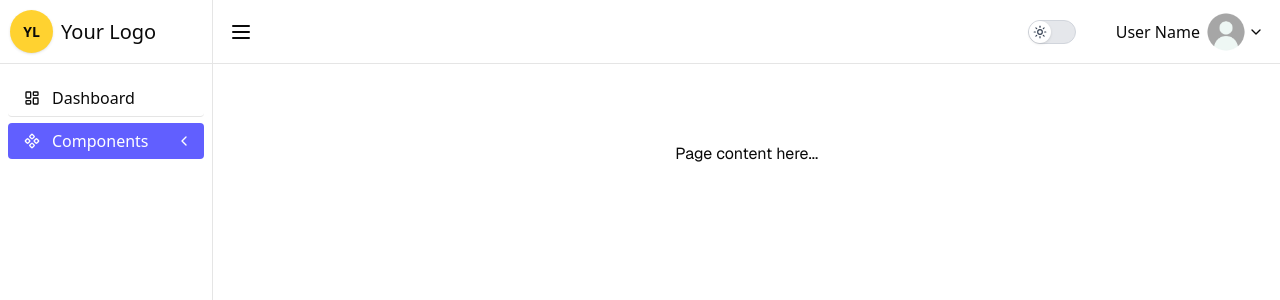
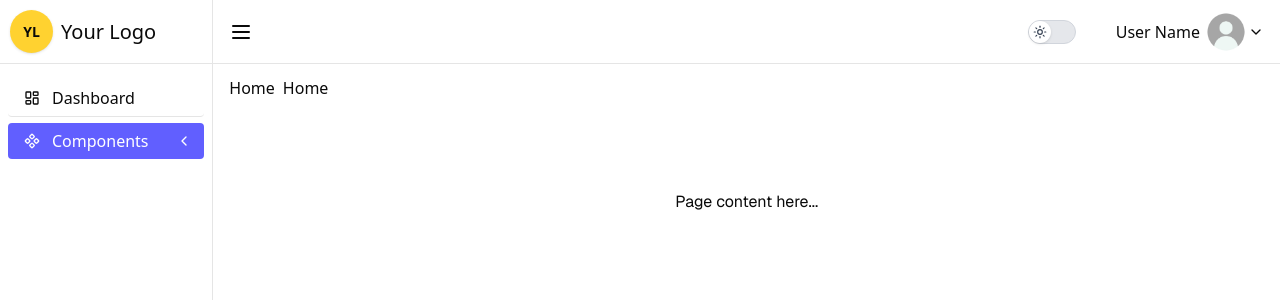
Before and after one commit to arthurHisao/Nextjs-my-own-component, a Next.js app: page / in a window 1280 px wide. Shown: the top 300 px of the page. Built offline with nearby package versions, Linux system fonts and the light colour scheme.

Commit message:
Feat: added breadcrumbs into MainLayout

```diff
--- /dev/null
+++ b/src/components/Breadcrumbs/index.tsx
@@ -0,0 +1,14 @@
+import Link from "next/link";
+import { usePathname } from "next/navigation";
+
+export default function Breadcrumbs() {
+  const pathname = usePathname()
+  const currentPageName = pathname.split('/').slice(-1).join() || 'Home'
+
+  return (
+    <div className='flex px-4 py-3'>
+      <Link href="/" className='after:content-["/"] after:px-1'>Home</Link>
+      <span className="capitalize">{currentPageName}</span>
+    </div>
+  )
+}
--- a/src/components/MainLayout/index.tsx
+++ b/src/components/MainLayout/index.tsx
@@ -4,6 +4,7 @@ import Sidebar from '../Sidebar'
 import Header from '../Header'
 import { SidebarProvider } from '@/context/SidebarContext'
 import { ThemeProvider } from '@/context/ThemeContext'
+import Breadcrumbs from '../Breadcrumbs'
 
 export default function MainLayout({ children }: { children: React.ReactNode }) {
 
@@ -16,6 +17,7 @@ export default function MainLayout({ children }: { children: React.ReactNode })
           <section className='flex flex-10'>
             <main className='w-full'>
               <Header />
+              <Breadcrumbs/>
               { children }
             </main>
           </section>
```
Also changed, not shown: 1 other file (tests, documents, lock files or other folders).
